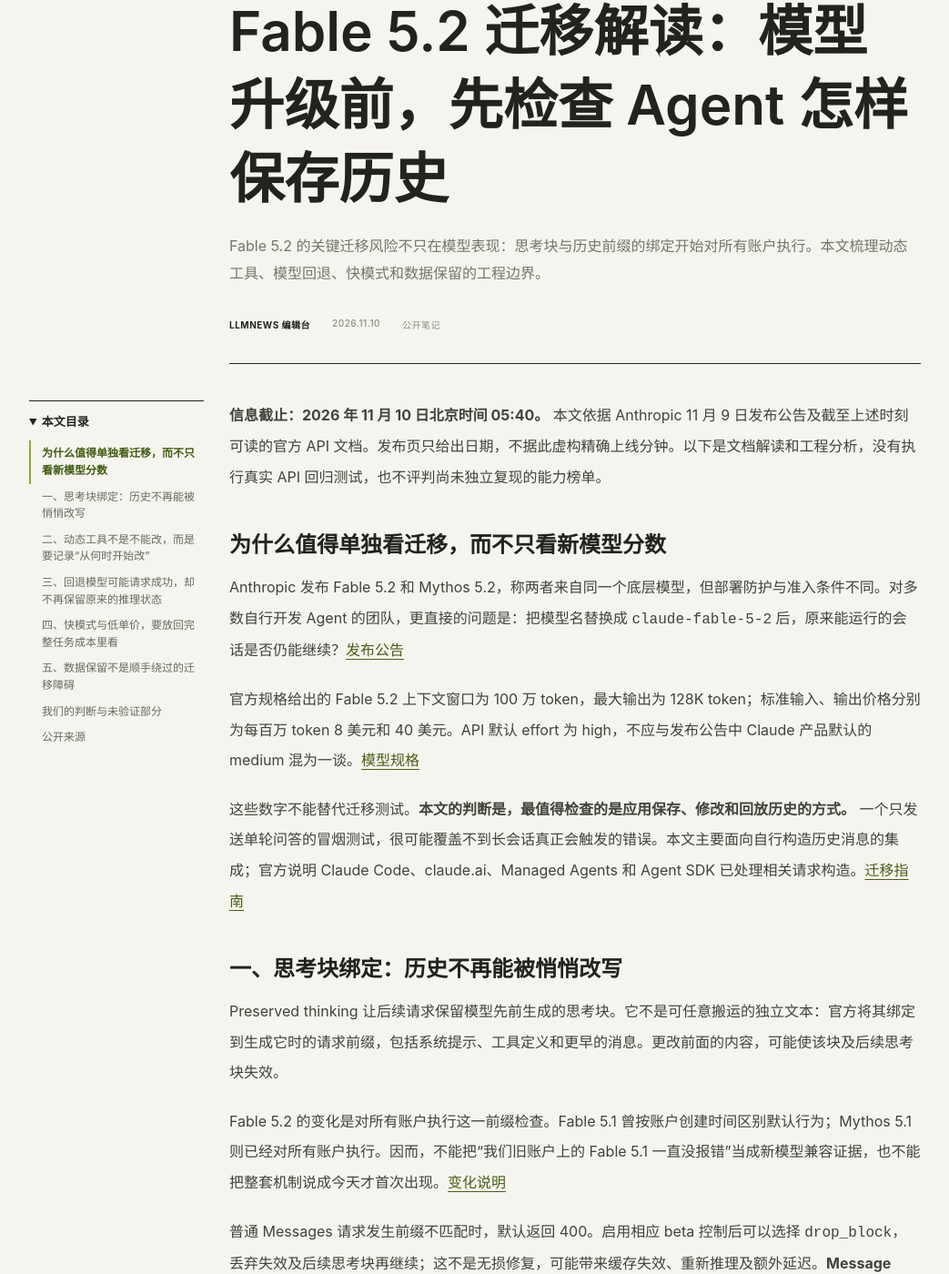
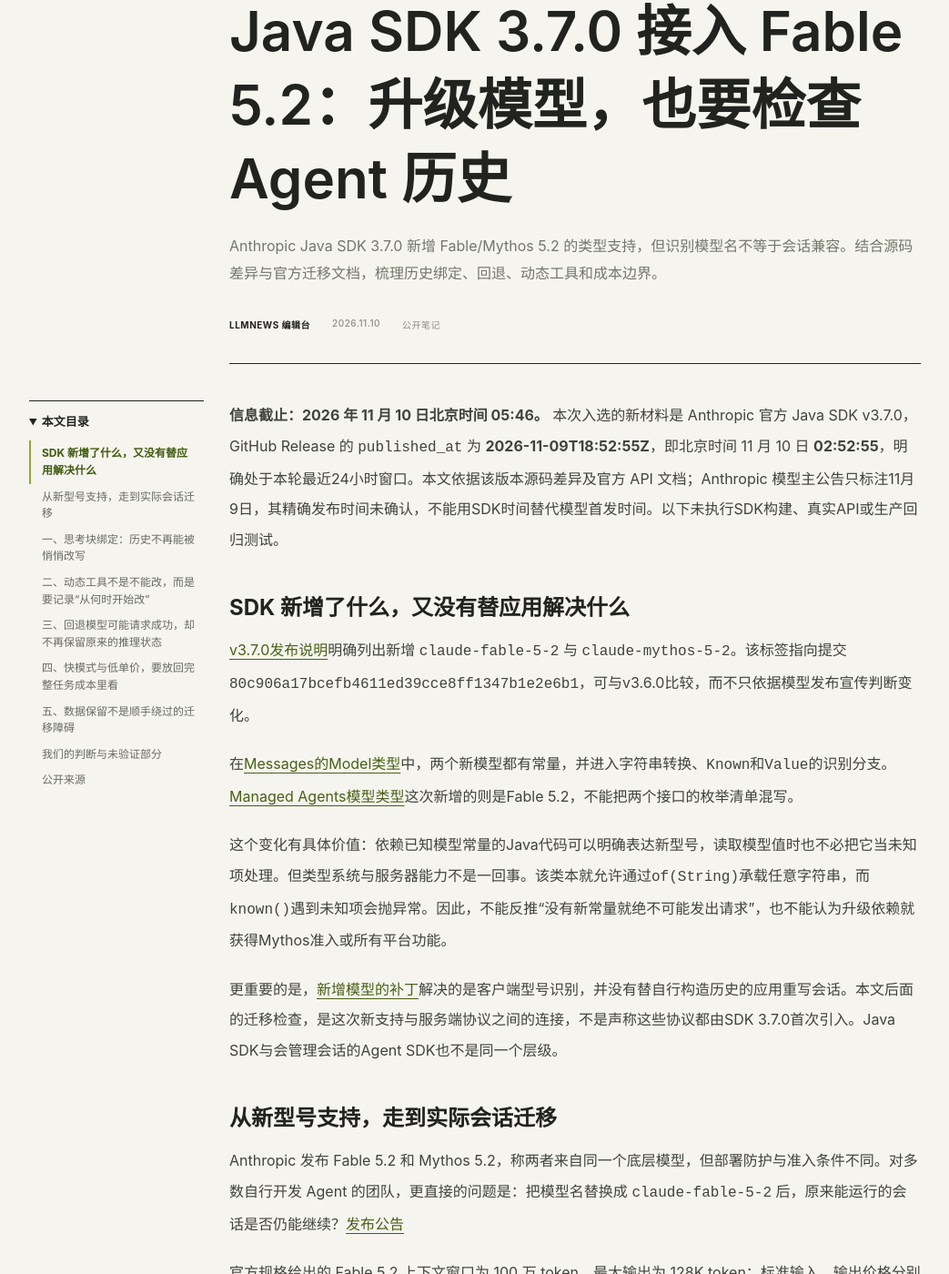
Before and after one commit to ai-v5/LLMNews, a Jekyll site: the page built from docs/_posts/2026-11-10-fable-52-agent-state-migration.md, in a window 1280 px wide and 1400 px high, scrolled down 286 px. Shown: the whole window at 91% size, without its empty margins (16-1059 px from the left). Built offline with Jekyll 4.4.1, drawn with Linux system fonts in a browser that asks for light colours; some of the changed text lies outside the part shown.

Commit message:
Anchor explainers to verified public releases and clarify SDK changes

```diff
--- a/docs/_posts/2026-11-10-fable-52-agent-state-migration.md
+++ b/docs/_posts/2026-11-10-fable-52-agent-state-migration.md
@@ -1,12 +1,16 @@
 ---
-title: "Fable 5.2 迁移解读：模型升级前，先检查 Agent 怎样保存历史"
-date: 2026-11-10T05:40:00+08:00
-summary: "Fable 5.2 的关键迁移风险不只在模型表现：思考块与历史前缀的绑定开始对所有账户执行。本文梳理动态工具、模型回退、快模式和数据保留的工程边界。"
+title: "Java SDK 3.7.0 接入 Fable 5.2：升级模型，也要检查 Agent 历史"
+date: 2026-11-10T05:46:00+08:00
+summary: "Anthropic Java SDK 3.7.0 新增 Fable/Mythos 5.2 的类型支持，但识别模型名不等于会话兼容。结合源码差异与官方迁移文档，梳理历史绑定、回退、动态工具和成本边界。"
 section: explainer
 label: "API 与 Agent 工程"
-tags: [Anthropic, Fable, Agent, API, 推理成本]
+tags: [Anthropic, Fable, Java, SDK, Agent, API]
 demo: false
 sources:
+  - title: "Anthropic Java SDK v3.7.0 官方发布"
+    url: "https://github.com/anthropics/anthropic-sdk-java/releases/tag/v3.7.0"
+  - title: "v3.6.0 至 v3.7.0 源码差异"
+    url: "https://github.com/anthropics/anthropic-sdk-java/compare/v3.6.0...v3.7.0"
   - title: "Anthropic：Claude Fable 5.2 与 Mythos 5.2 发布"
     url: "https://www.anthropic.com/claude-fable-and-mythos-5-2"
   - title: "Fable 5.2 模型规格"
@@ -25,9 +29,19 @@ sources:
     url: "https://www.anthropic.com/news/enterprise-frontier-safeguards"
 ---
 
-**信息截止：2026 年 11 月 10 日北京时间 05:40。** 本文依据 Anthropic 11 月 9 日发布公告及截至上述时刻可读的官方 API 文档。发布页只给出日期，不据此虚构精确上线分钟。以下是文档解读和工程分析，没有执行真实 API 回归测试，也不评判尚未独立复现的能力榜单。
+**信息截止：2026 年 11 月 10 日北京时间 05:46。** 本次入选的新材料是 Anthropic 官方 Java SDK v3.7.0，GitHub Release 的 `published_at` 为 **2026-11-09T18:52:55Z**，即北京时间 11 月 10 日 **02:52:55**，明确处于本轮最近24小时窗口。本文依据该版本源码差异及官方 API 文档；Anthropic 模型主公告只标注11月9日，其精确发布时间未确认，不能用SDK时间替代模型首发时间。以下未执行SDK构建、真实API或生产回归测试。
 
-## 为什么值得单独看迁移，而不只看新模型分数
+## SDK 新增了什么，又没有替应用解决什么
+
+[v3.7.0发布说明](https://github.com/anthropics/anthropic-sdk-java/releases/tag/v3.7.0)明确列出新增 `claude-fable-5-2` 与 `claude-mythos-5-2`。该标签指向提交 `80c906a17bcefb4611ed39cce8ff1347b1e2e6b1`，可与v3.6.0比较，而不只依据模型发布宣传判断变化。
+
+在[Messages的Model类型](https://github.com/anthropics/anthropic-sdk-java/blob/80c906a17bcefb4611ed39cce8ff1347b1e2e6b1/anthropic-java-core/src/main/kotlin/com/anthropic/models/messages/Model.kt)中，两个新模型都有常量，并进入字符串转换、`Known`和`Value`的识别分支。[Managed Agents模型类型](https://github.com/anthropics/anthropic-sdk-java/blob/80c906a17bcefb4611ed39cce8ff1347b1e2e6b1/anthropic-java-core/src/main/kotlin/com/anthropic/models/beta/agents/BetaManagedAgentsModel.kt)这次新增的则是Fable 5.2，不能把两个接口的枚举清单混写。
+
+这个变化有具体价值：依赖已知模型常量的Java代码可以明确表达新型号，读取模型值时也不必把它当未知项处理。但类型系统与服务器能力不是一回事。该类本就允许通过`of(String)`承载任意字符串，而`known()`遇到未知项会抛异常。因此，不能反推“没有新常量就绝不可能发出请求”，也不能认为升级依赖就获得Mythos准入或所有平台功能。
+
+更重要的是，[新增模型的补丁](https://github.com/anthropics/anthropic-sdk-java/commit/195b48862312e526d474f9a387a2d256326712d0)解决的是客户端型号识别，并没有替自行构造历史的应用重写会话。本文后面的迁移检查，是这次新支持与服务端协议之间的连接，不是声称这些协议都由SDK 3.7.0首次引入。Java SDK与会管理会话的Agent SDK也不是同一个层级。
+
+## 从新型号支持，走到实际会话迁移
 
 Anthropic 发布 Fable 5.2 和 Mythos 5.2，称两者来自同一个底层模型，但部署防护与准入条件不同。对多数自行开发 Agent 的团队，更直接的问题是：把模型名替换成 `claude-fable-5-2` 后，原来能运行的会话是否仍能继续？[发布公告](https://www.anthropic.com/claude-fable-and-mythos-5-2)
 
```
Also changed, not shown: docs/_posts/2026-11-10-bitdecoding-fp4-kv-cache.md (+5 -3 lines).
